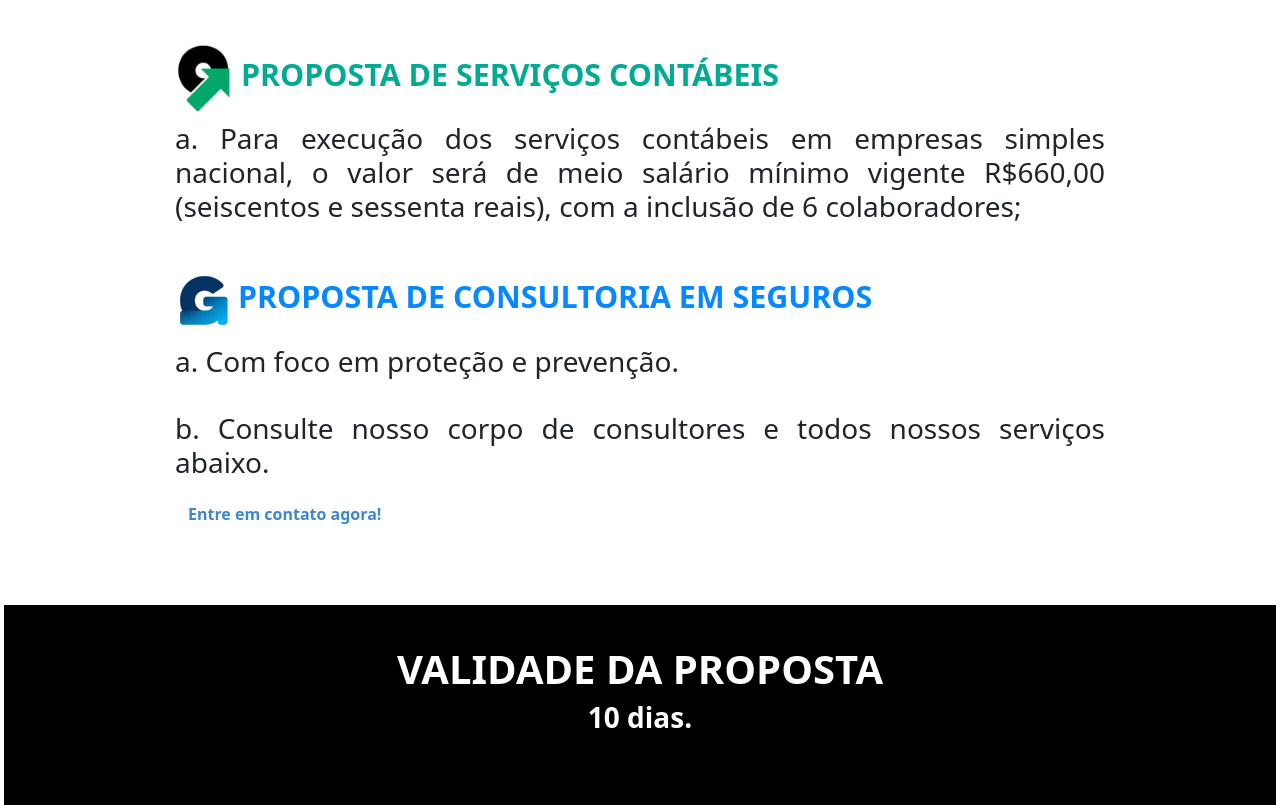
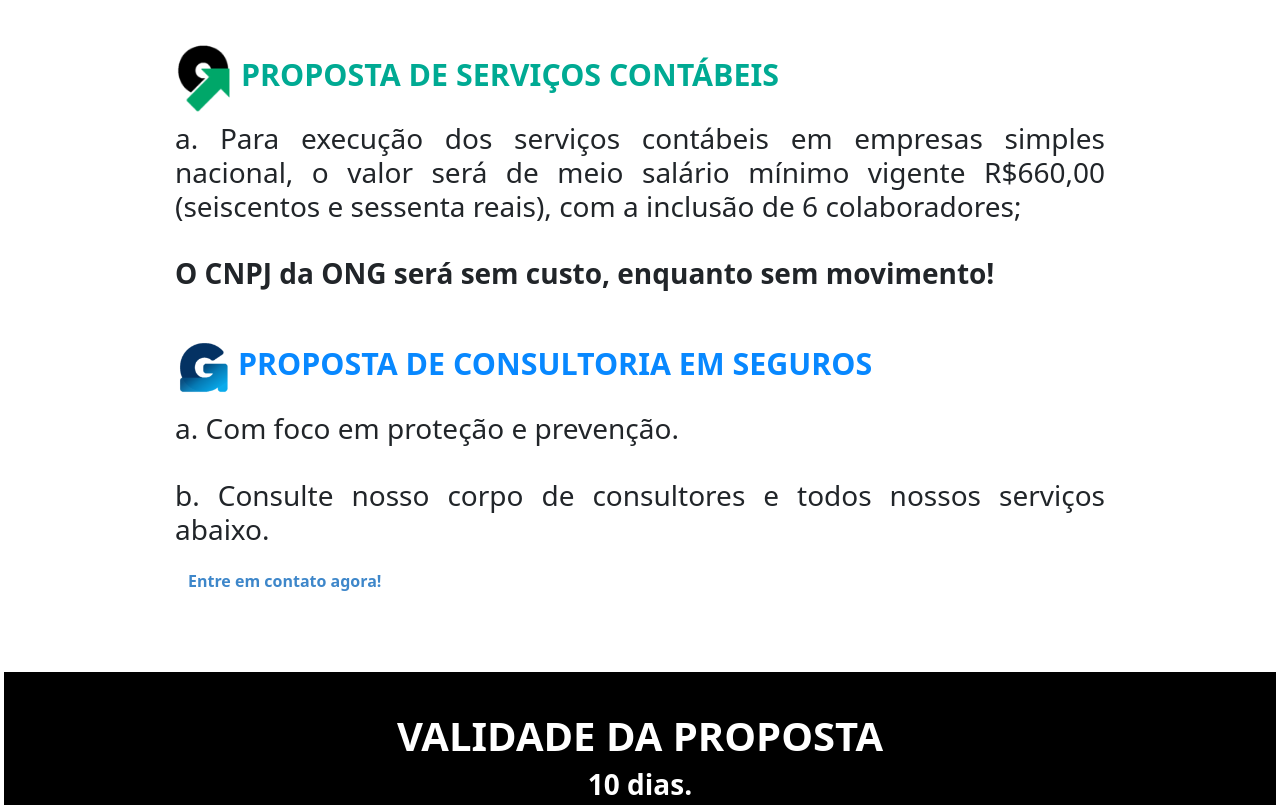
Before and after one commit to grupoinovesrv/PropostaJoice, a plain HTML site: page index.html in a window 1280 px wide. Shown: the part 4940-5745 px from the top of the page. Drawn offline with nearby package versions, Linux system fonts and the light colour scheme.

Commit message:
atualização

```diff
--- a/index.html
+++ b/index.html
@@ -264,7 +264,8 @@
                     <h3 class="text-justify ">
 
                         a. Para execução dos serviços contábeis em empresas simples nacional, o valor será de meio salário mínimo vigente
-                        R$660,00 (seiscentos e sessenta reais), com a inclusão de 6 colaboradores;
+                        R$660,00 (seiscentos e sessenta reais), com a inclusão de 6 colaboradores; <br><br>
+                        <span class="font-weight-bold"> O CNPJ da ONG será sem custo, enquanto sem movimento! </span>
 
 
                         <h3></h3>
```
